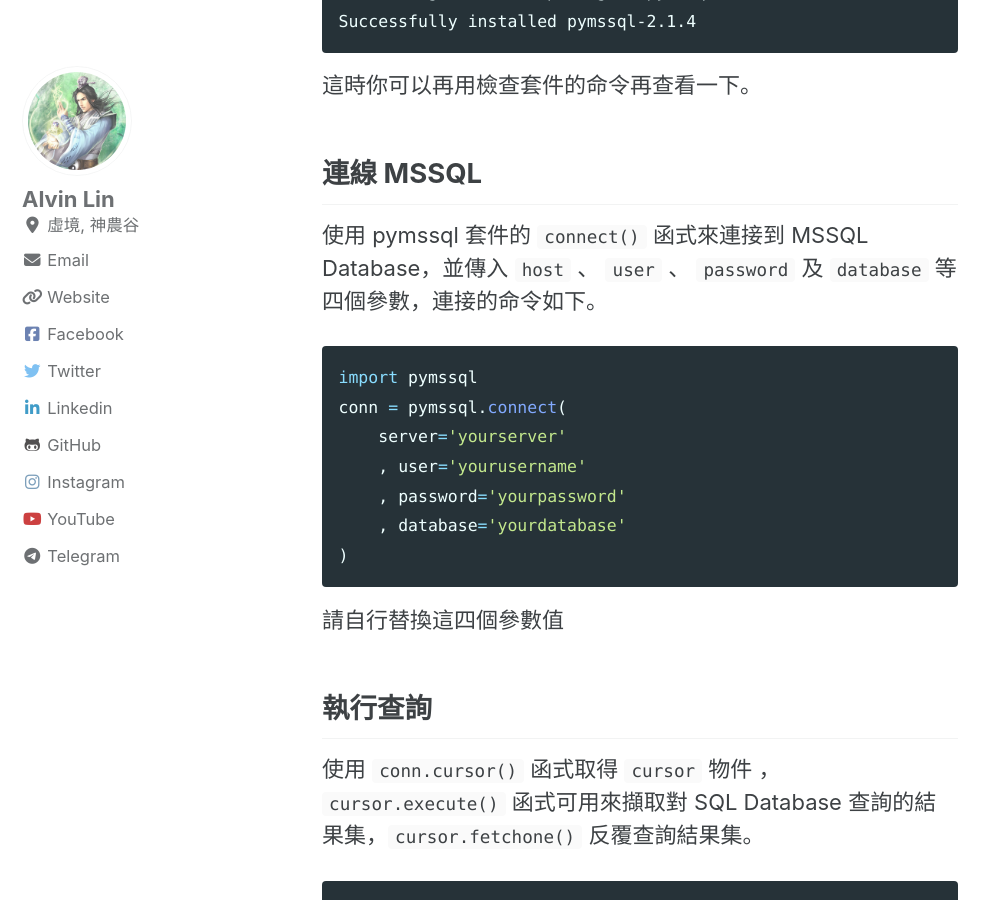
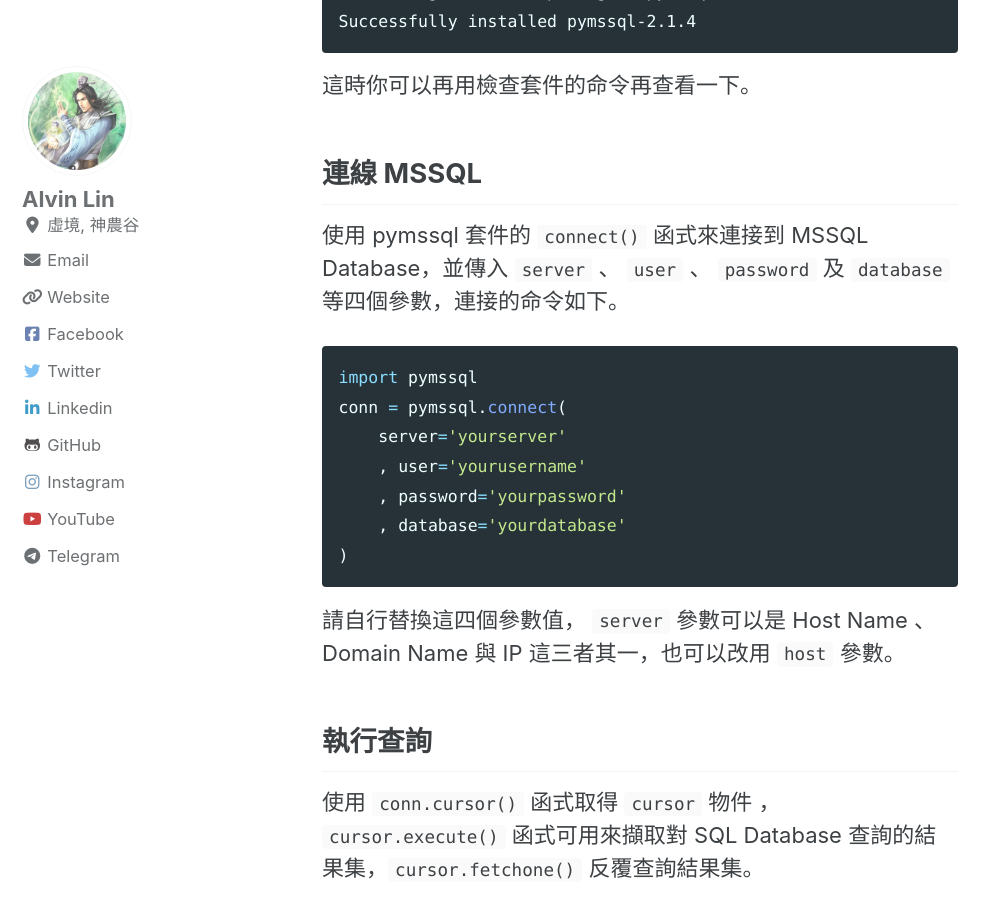
Before and after one commit to dsalearning/dsalearning.github.io, a Jekyll site: the page built from _posts/2020-04-29-python-pymssql-connecting.md, in a window 1280 px wide and 900 px high, scrolled down 1890 px. Shown: the whole window, without its empty margins (0-999 px from the left). Built offline with Jekyll 4.4.1, drawn with Linux system fonts in a browser that asks for light colours; cached includes are drawn as plain includes; nearby versions of some CDN libraries; comment, search, counter and statistics services are not loaded; a style sheet for code colours, icons or effects is not loaded; some of the changed text lies outside the part shown.

Commit message:
補充 python-pymssql-connecting

````diff
--- a/_posts/2020-04-29-python-pymssql-connecting.md
+++ b/_posts/2020-04-29-python-pymssql-connecting.md
@@ -58,7 +58,7 @@ Successfully installed pymssql-2.1.4
 這時你可以再用檢查套件的命令再查看一下。
 
 ## 連線 MSSQL
-使用 pymssql 套件的 `connect()` 函式來連接到 MSSQL Database，並傳入 `host` 、 `user` 、 `password` 及 `database` 等四個參數，連接的命令如下。
+使用 pymssql 套件的 `connect()` 函式來連接到 MSSQL Database，並傳入 `server` 、 `user` 、 `password` 及 `database` 等四個參數，連接的命令如下。
 ```python
 import pymssql
 conn = pymssql.connect(
@@ -68,7 +68,7 @@ conn = pymssql.connect(
     , database='yourdatabase'
 )
 ```
-請自行替換這四個參數值
+請自行替換這四個參數值， `server` 參數可以是 Host Name 、Domain Name 與 IP 這三者其一，也可以改用 `host` 參數。
 
 ## 執行查詢
 使用 `conn.cursor()` 函式取得 `cursor` 物件 ， `cursor.execute()` 函式可用來擷取對 SQL Database 查詢的結果集，`cursor.fetchone()` 反覆查詢結果集。
````
Also changed, not shown: other parts of _posts/2020-04-29-python-pymssql-connecting.md (+1 -1 lines).
